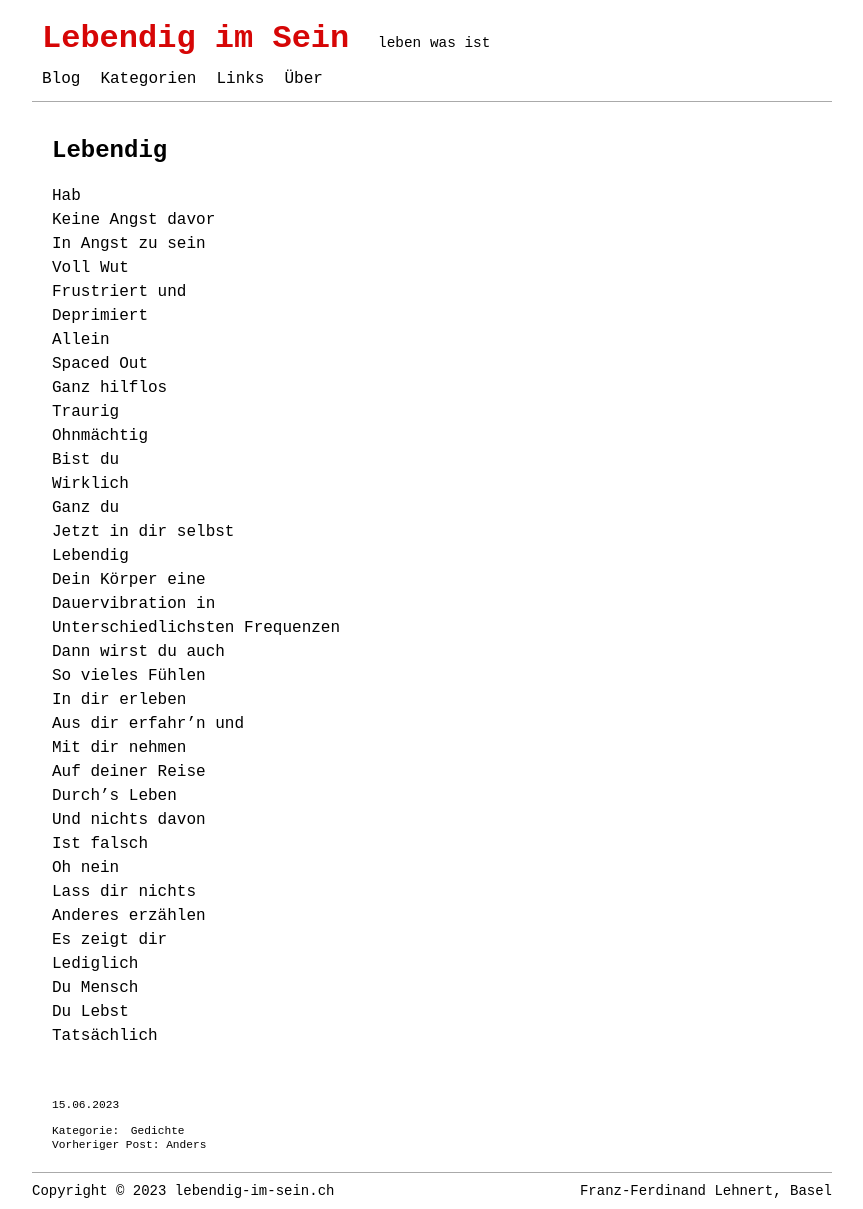
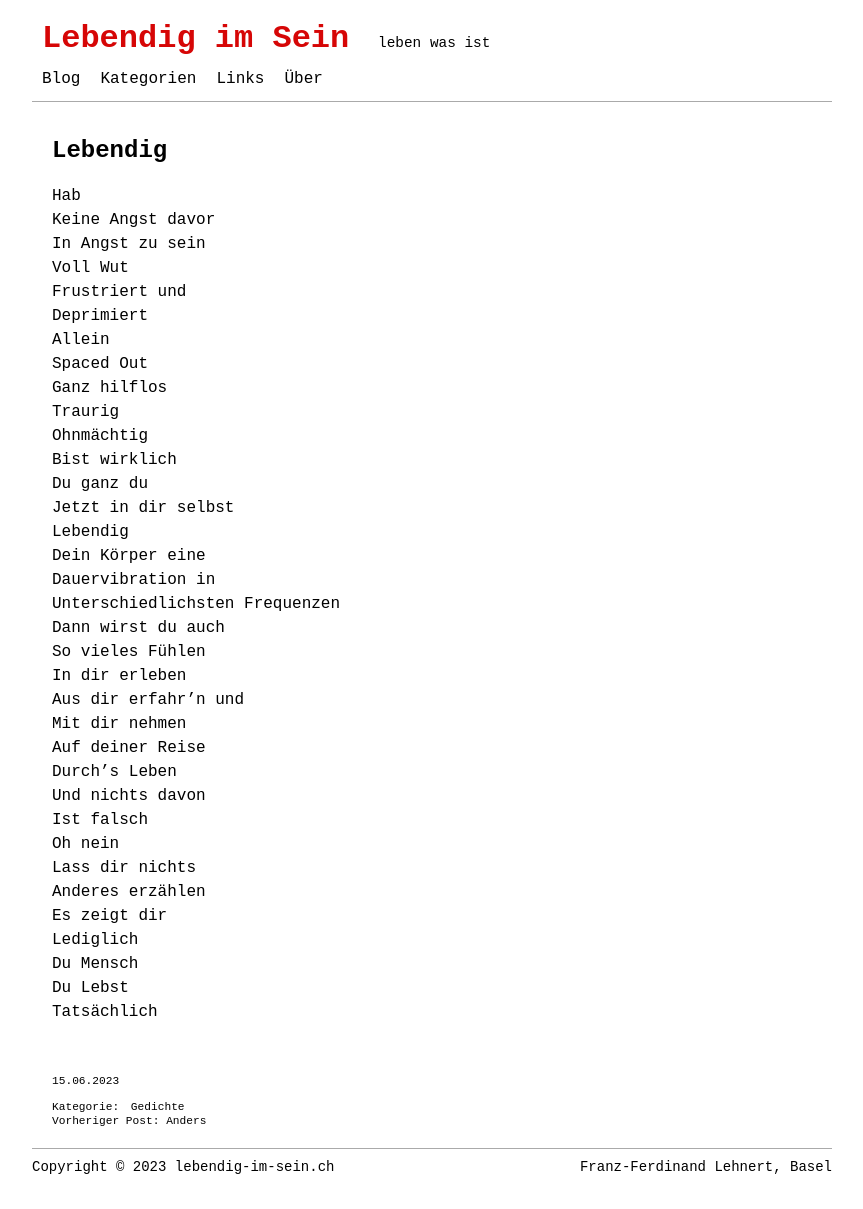
Before and after one commit to lebendigimsein/webpage, a Jekyll site: the page built from _posts/2023-06-15-lebendig.md, in a window 1280 px wide. Shown: the whole page, without its empty margins (208-1071 px from the left). Built offline with Jekyll 4.4.1, drawn with Linux system fonts in a browser that asks for light colours; after the commit the page ends 1185 px from its top, so only the background shows below that.

```diff
--- a/_posts/2023-06-15-lebendig.md
+++ b/_posts/2023-06-15-lebendig.md
@@ -18,9 +18,8 @@ Spaced Out
 Ganz hilflos
 Traurig
 Ohnmächtig
-Bist du
-Wirklich
-Ganz du
+Bist wirklich
+Du ganz du
 Jetzt in dir selbst
 Lebendig
 Dein Körper eine
```
